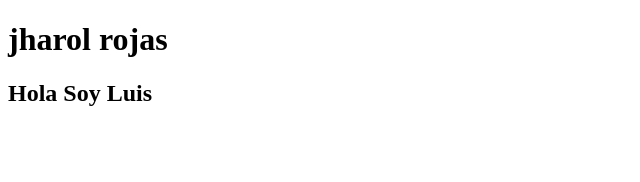
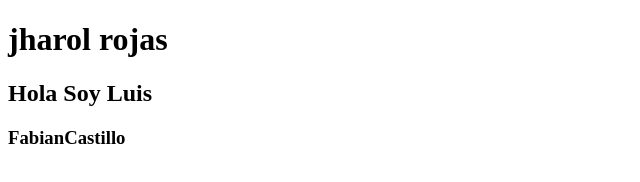
Before and after one commit to jharolrojas/repositoryGroup, a plain HTML site: page index.html in a window 1280 px wide. Shown: the whole page, without its empty margins (0-640 px from the left). Drawn offline with Linux system fonts and the light colour scheme.

Commit message:
changes Fabian

```diff
--- a/index.html
+++ b/index.html
@@ -9,5 +9,6 @@
 <body>
     <h1>jharol rojas</h1>
     <h2>Hola Soy Luis</h2>
+    <h3>FabianCastillo</h3>
 </body>
 </html>
```
